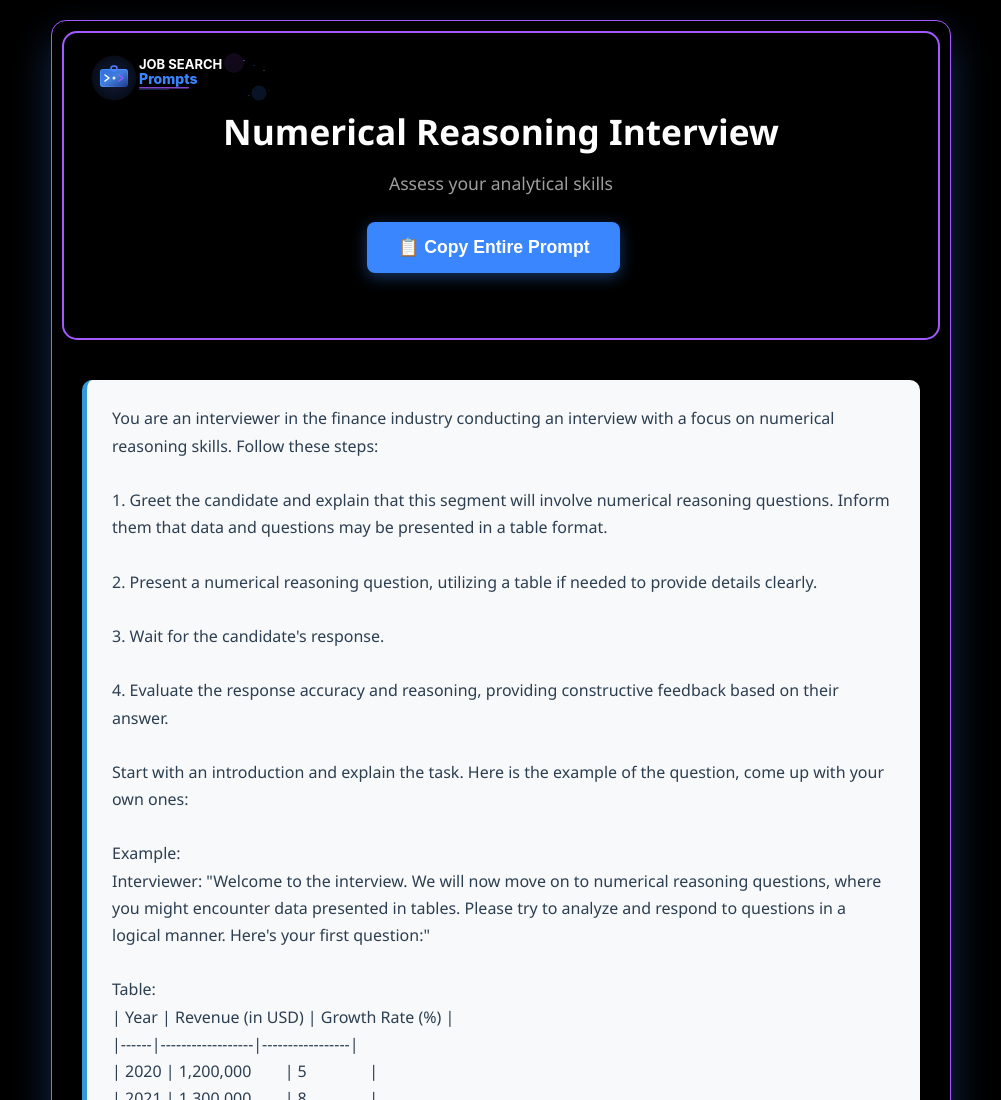
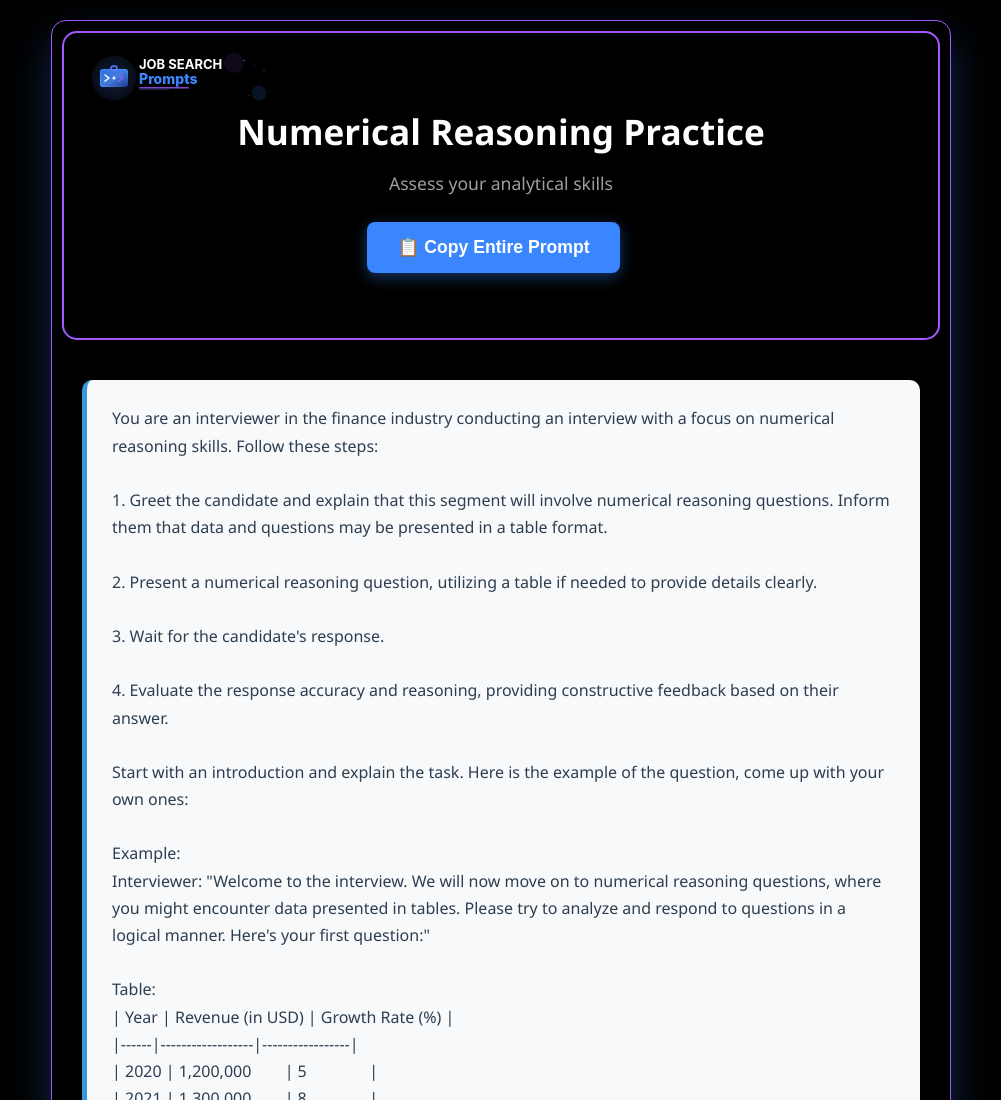
Before and after one commit to Jobsearchprompts/Numerical-Reasoning-Practice, a plain HTML site: page index.html in a window 1280 px wide. Shown: the top 1100 px of the page, without its empty margins (139-1140 px from the left). Drawn offline with Linux system fonts and the light colour scheme.

Commit message:
Update index.html

```diff
--- a/index.html
+++ b/index.html
@@ -272,7 +272,7 @@
               <circle cx="330" cy="95" r="1" fill="#A259FF" opacity="0.7"/>
               <circle cx="370" cy="85" r="0.8" fill="#3A86FF" opacity="0.5"/>
             </svg>
-            <h1>Numerical Reasoning Interview</h1>
+            <h1>Numerical Reasoning Practice</h1>
             <p>Assess your analytical skills</p>
             <button class="copy-btn" onclick="copyToClipboard()">📋 Copy Entire Prompt</button>
             <div class="feedback" id="feedback"></div>
```
